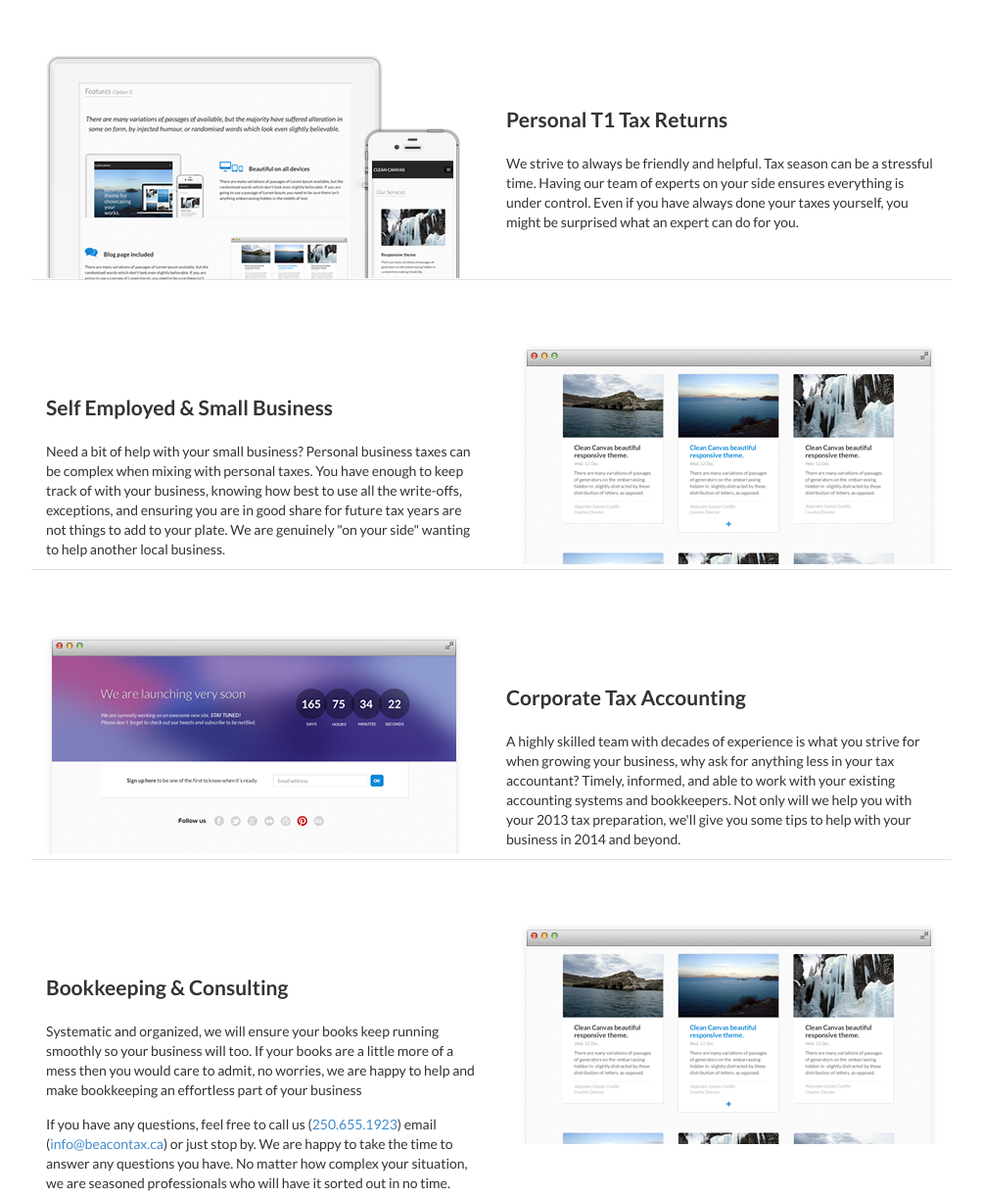
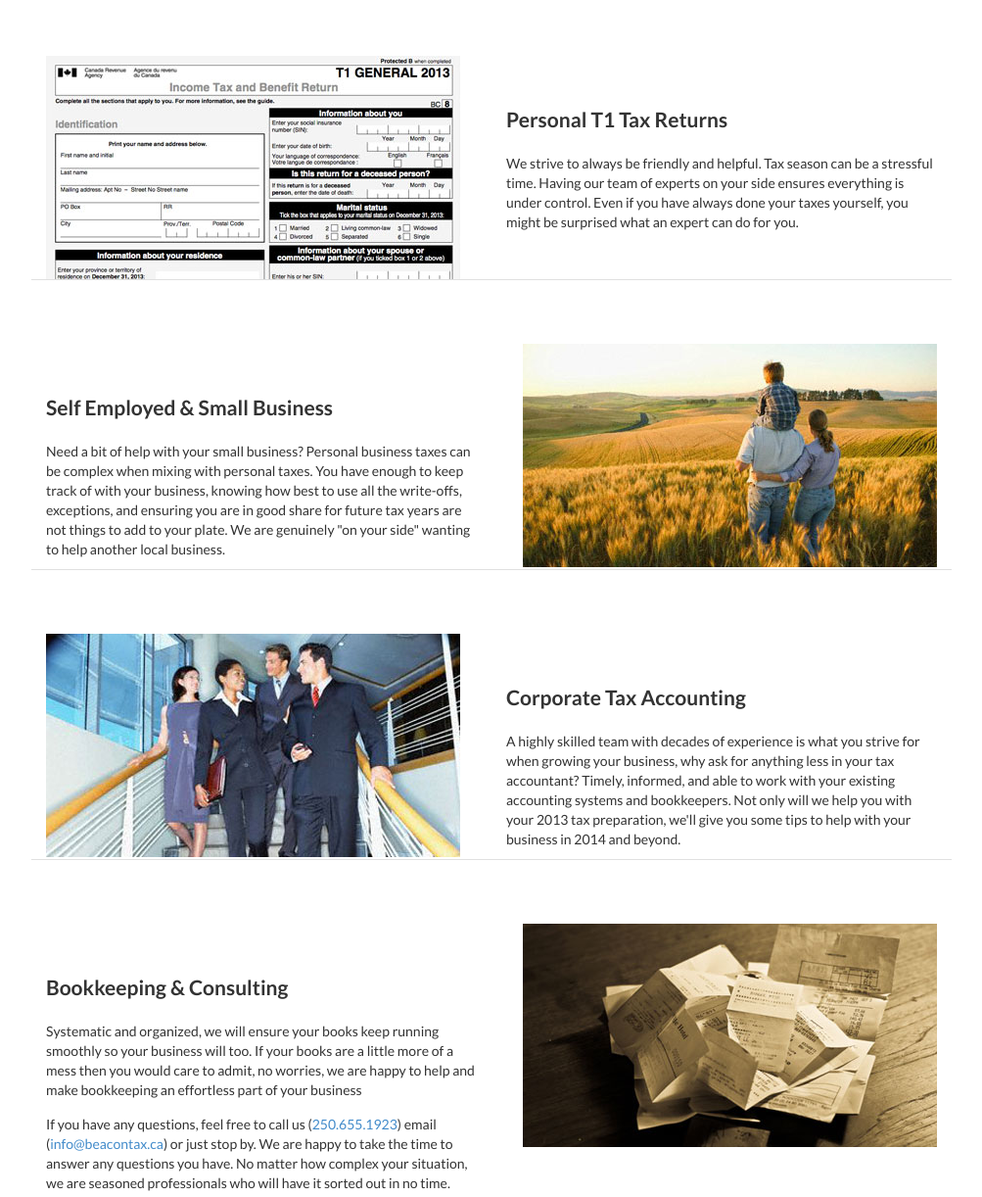
Before and after one commit to owenmead/beaconTax, a plain HTML site: page index.html in a window 1280 px wide. Shown: the part 618-1840 px from the top of the page at 98% size, without its empty margins (138-1141 px from the left). Drawn offline with nearby package versions, Linux system fonts and the light colour scheme; files that its build step writes are made by us from their sources.

Commit message:
Changes images on homepage

```diff
--- a/index.html
+++ b/index.html
@@ -63,7 +63,7 @@
             </div>
             <div class="row feature">
                 <div class="col-sm-6">
-                    <img src="img/showcase1.png" class="img-responsive" />
+                    <img src="img/beacontax/t1Top.jpg" class="img-responsive" />
                 </div>
                 <div class="col-sm-6 info">
                     <h3>
@@ -78,7 +78,7 @@
             </div>
             <div class="row feature">
                 <div class="col-sm-6 pic-right">
-                    <img src="img/showcase2.png" class="pull-right img-responsive" />
+                    <img src="img/beacontax/field.jpg" class="pull-right img-responsive" />
                 </div>
                 <div class="col-sm-6 info info-left">
                     <h3>
@@ -95,7 +95,7 @@
             </div>
             <div class="row feature">
                 <div class="col-sm-6">
-                    <img src="img/showcase3.png" class="img-responsive" />
+                    <img src="img/beacontax/corporate.jpg" class="img-responsive" />
                 </div>
                 <div class="col-sm-6 info">
                     <h3>
@@ -108,7 +108,7 @@
             </div>
             <div class="row feature">
                 <div class="col-sm-6 pic-right">
-                    <img src="img/showcase2.png" class="pull-right img-responsive" />
+                    <img src="img/beacontax/receipts.jpg" class="pull-right img-responsive" />
                 </div>
                 <div class="col-sm-6 info info-left">
                     <h3>
```
Also changed, not shown: img/beacontax/corporate.jpg (added), img/beacontax/field.jpg (added), img/beacontax/logo_bw.png, img/beacontax/logo_lg.png, img/beacontax/receipts.jpg (added), img/beacontax/t1Top.jpg (added).
